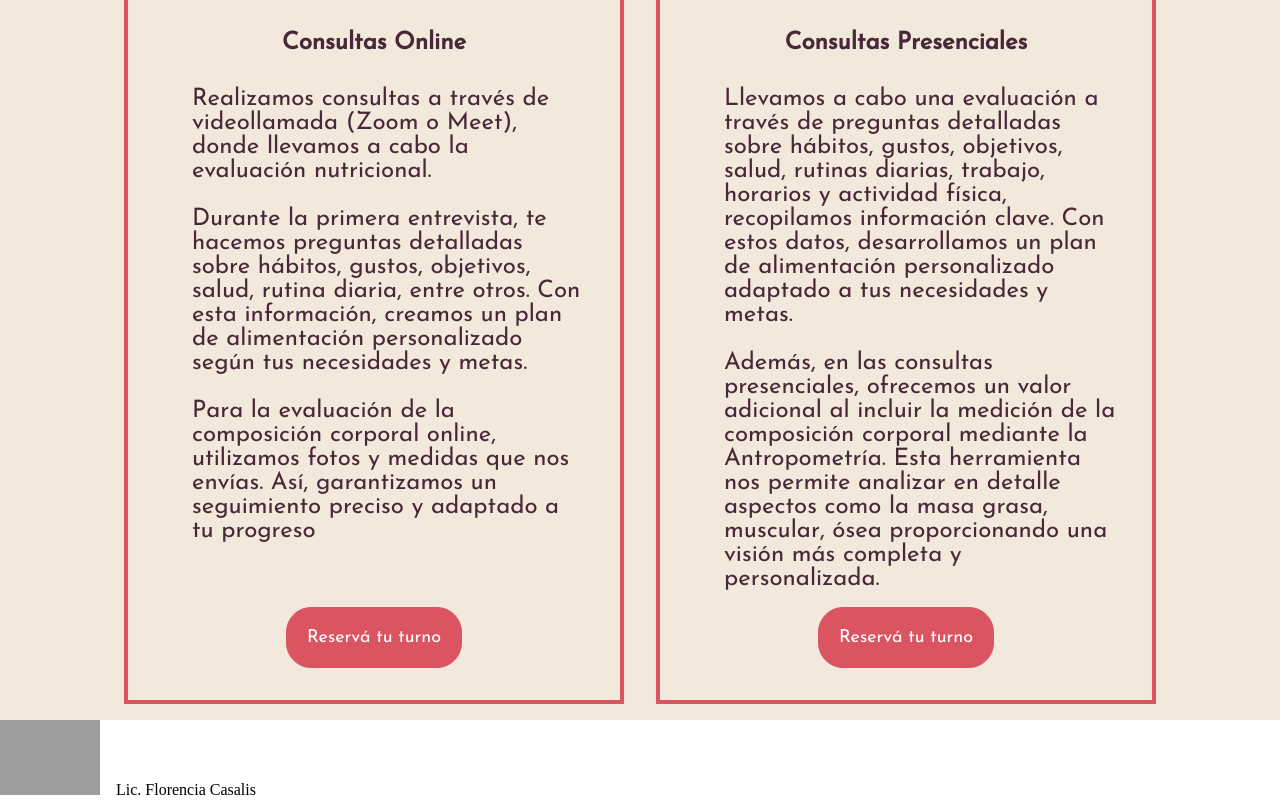
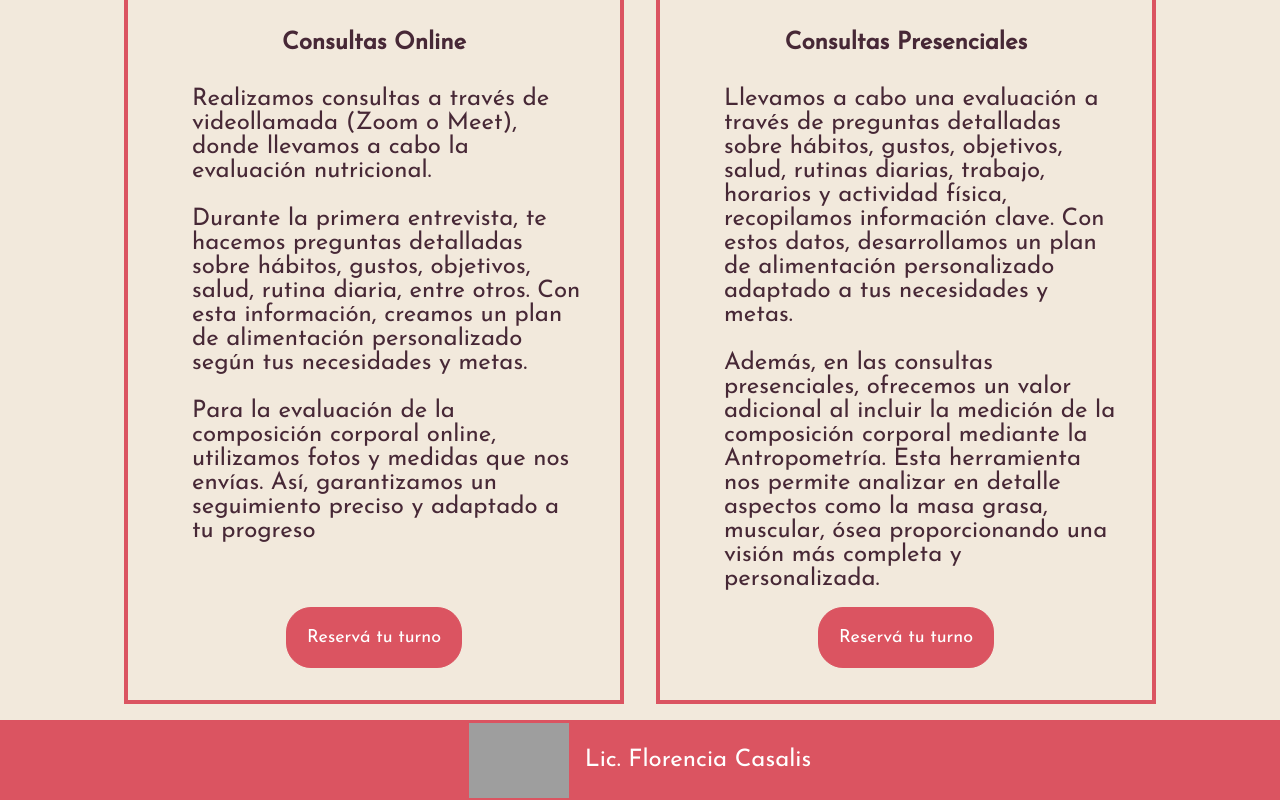
Before and after one commit to santicasalis/nutricion, a React (Vite) app: page / in a window 1280 px wide. Shown: the part 3664-4464 px from the top of the page. Built offline with nearby package versions, Linux system fonts and the light colour scheme; grey boxes are pictures that could not be loaded; a web font is replaced by a local one.

Commit message:
agrego image

```diff
--- a/src/Componentes/footer/Footer.jsx
+++ b/src/Componentes/footer/Footer.jsx
@@ -1,10 +1,10 @@
-// import styles from "../footer/footer.module.css";
+import styles from "../footer/footer.module.css";
 // import iconBlanco from "../../assets/logouno.png";
 
 const Footer = () => {
   return (
     <>
-      <footer>
+      <footer className={styles.footerr}>
         {/* <div className={styles.logo}>
           <Link to="/">
             <img
--- a/src/Componentes/footer/footer.module.css
+++ b/src/Componentes/footer/footer.module.css
@@ -1,4 +1,4 @@
-footer {
+.footerr {
   width: 100%;
 
   background-color: #db5461;
--- a/src/Componentes/sectionUno/sectionUno.module.css
+++ b/src/Componentes/sectionUno/sectionUno.module.css
@@ -39,5 +39,9 @@
 
   .imgSectionUno p {
     width: 70%;
+    text-shadow: 0 0 5px 5px rgba(0, 0, 0, 0.909);
+  }
+  .imgSectionUno h1 {
+    text-shadow: 0 0 5px 5px rgba(0, 0, 0, 0.909);
   }
 }
--- a/src/Componentes/sports/Sport.jsx
+++ b/src/Componentes/sports/Sport.jsx
@@ -7,7 +7,7 @@ export const Sport = () => {
     "https://res.cloudinary.com/ddpmly8bf/image/upload/v1707699497/deporte_4_oy2ktj.jpg",
     "https://res.cloudinary.com/ddpmly8bf/image/upload/v1707697717/deporte3_eumydf.jpg",
     "https://res.cloudinary.com/ddpmly8bf/image/upload/v1707697698/deporte1_dkzm2e.jpg",
-    // Agrega más URLs de imágenes según sea necesario
+    "https://res.cloudinary.com/ddpmly8bf/image/upload/v1707701935/deporte2_lpd8gt.jpg",
   ];
 
   useEffect(() => {
```
